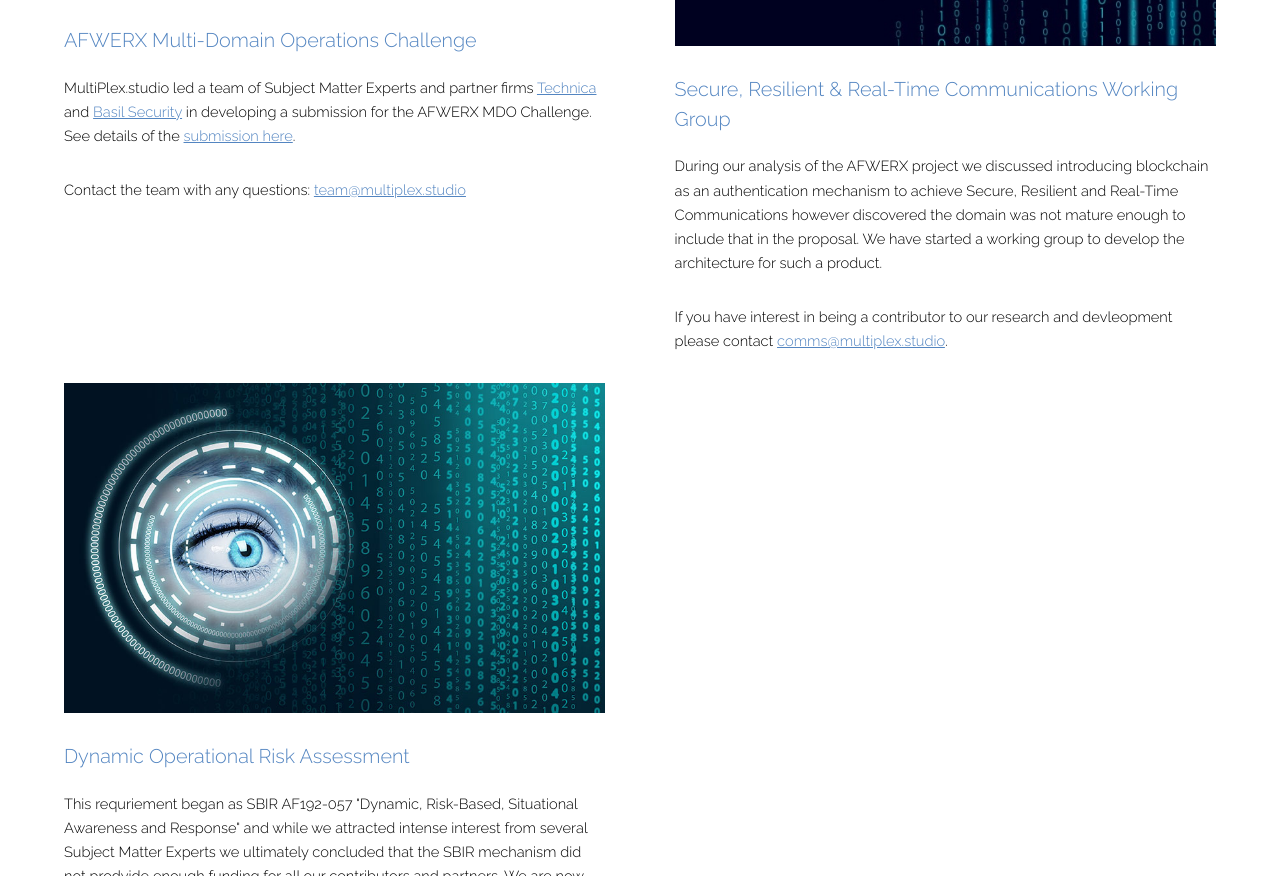
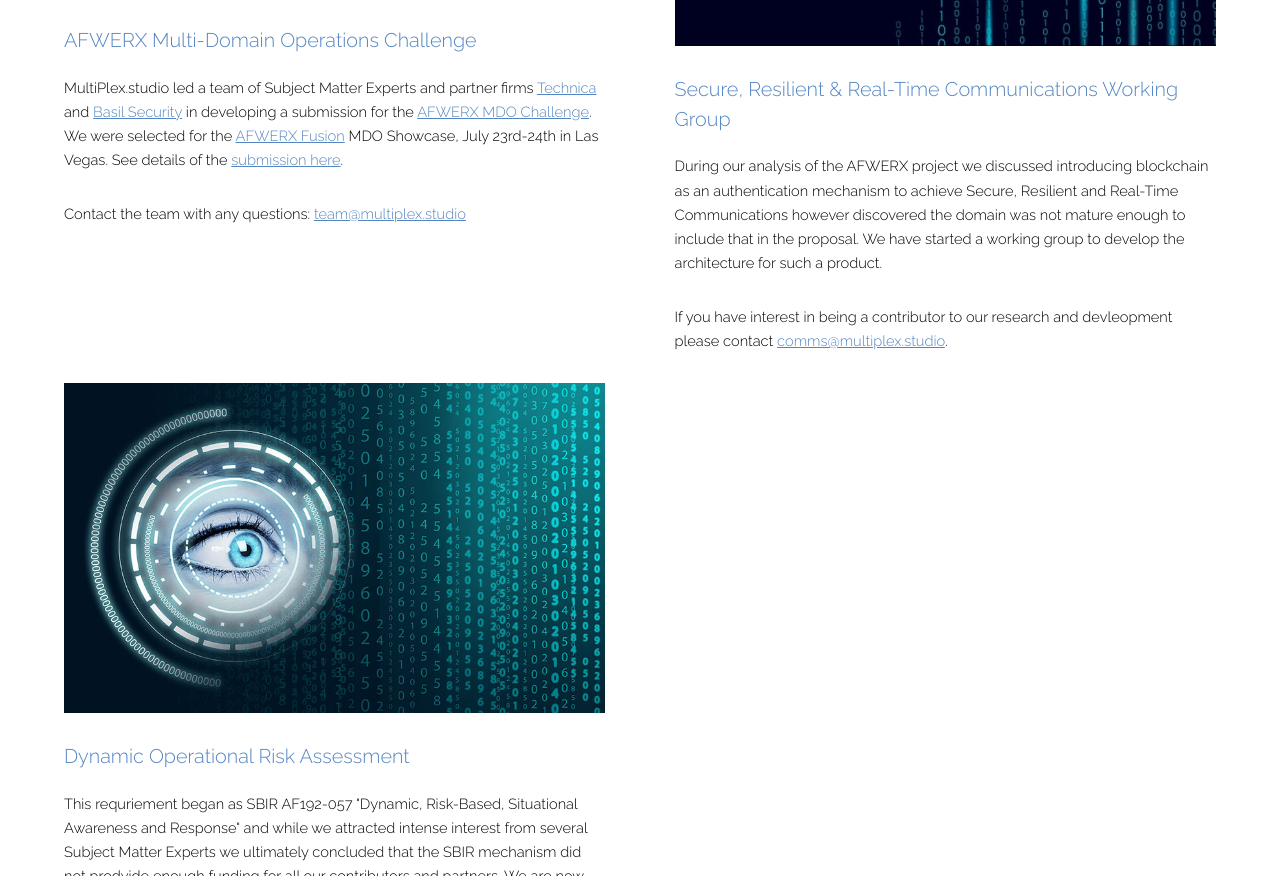
Before and after one commit to jlind0/multiplex.studio.web, a plain HTML site: page index.html in a window 1280 px wide. Shown: the part 1347-2223 px from the top of the page. Drawn offline with Linux system fonts and the light colour scheme.

Commit message:
mdo showcase selection

```diff
--- a/index.html
+++ b/index.html
@@ -49,7 +49,7 @@
                         <header>
                             <h3>AFWERX Multi-Domain Operations Challenge</h3>
 						</header>
-						<p>MultiPlex.studio led a team of Subject Matter Experts and partner firms <a href="http://technicacorp.com/">Technica</a> and <a href="http://www.basilsecurity.com/">Basil Security</a> in developing a submission for the AFWERX MDO Challenge. See details of the <a href="https://www.linkedin.com/pulse/afwerx-multi-domain-operations-challenge-submission-jason-l-lind/">submission here</a>.</p>
+						<p>MultiPlex.studio led a team of Subject Matter Experts and partner firms <a href="http://technicacorp.com/">Technica</a> and <a href="http://www.basilsecurity.com/">Basil Security</a> in developing a submission for the <a href="https://www.afwerxchallenge.com/mdo">AFWERX MDO Challenge</a>. We were selected for the <a href="https://www.afwerxfusion.com/">AFWERX Fusion</a> MDO Showcase, July 23rd-24th in Las Vegas. See details of the <a href="https://www.linkedin.com/pulse/afwerx-multi-domain-operations-challenge-submission-jason-l-lind/">submission here</a>.</p>
 						<p>Contact the team with any questions: <a href="mailto:team@multipliex.studio">team@multiplex.studio</a></p>
                     </article>
                     <article>
```
